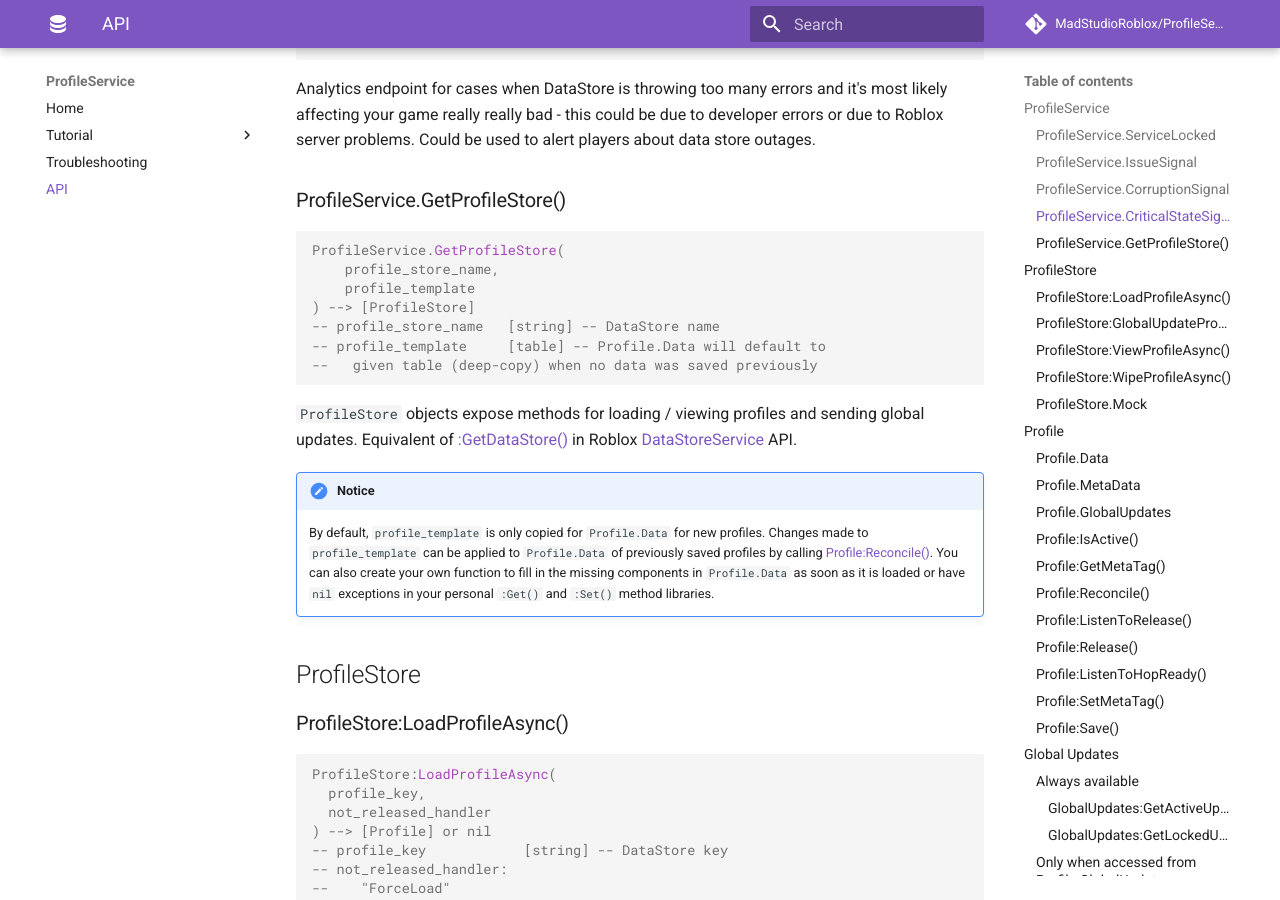
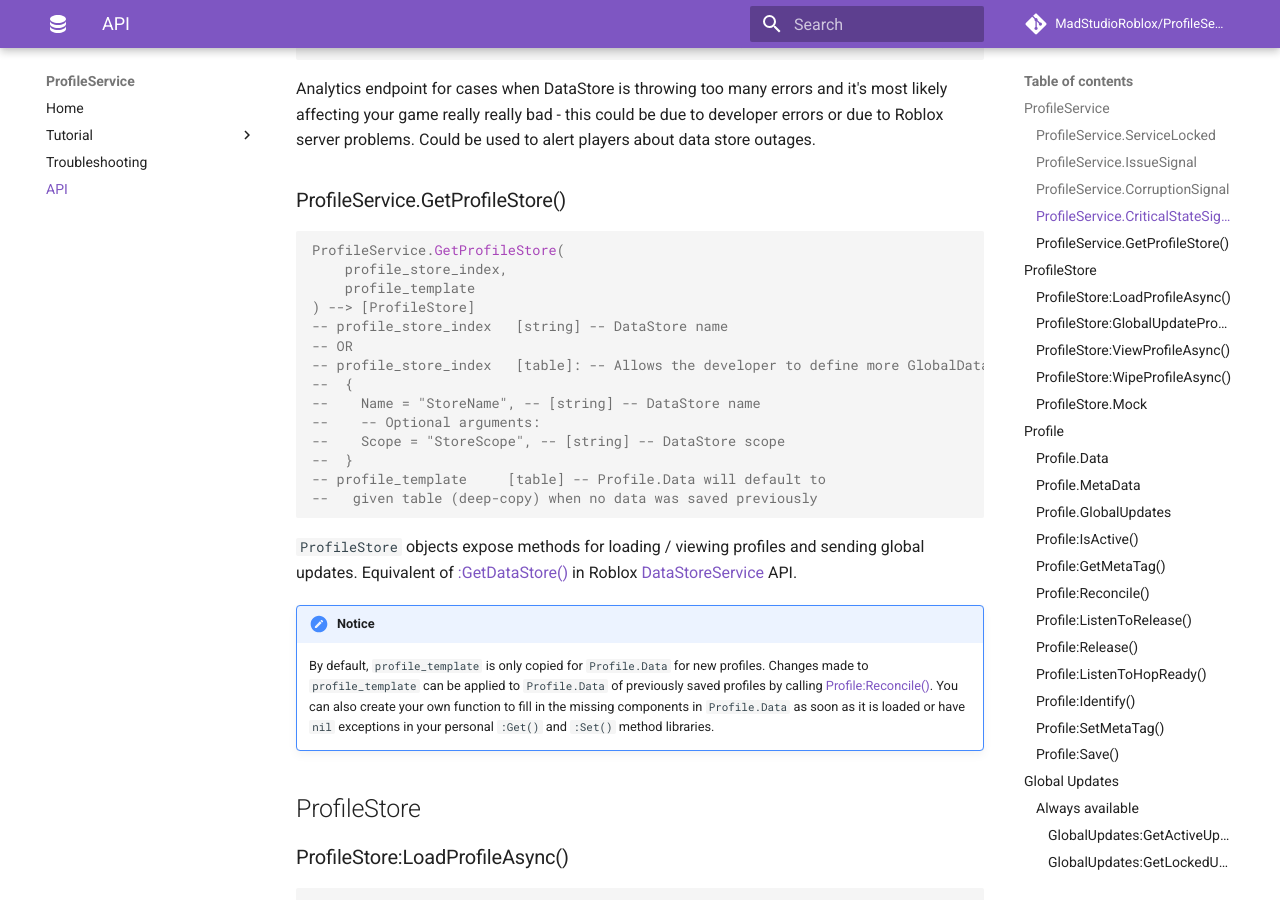
Before and after one commit to MadStudioRoblox/ProfileService, an MkDocs documentation site: the page built from docs/api.md, in a window 1280 px wide and 900 px high, scrolled down 1267 px. Built offline with MkDocs 1.6.1 and Material for MkDocs 9.7.7, drawn with Linux system fonts in a browser that asks for light colours; comment, search, counter and statistics services are not loaded; some of the changed text lies outside the part shown.

Commit message:
New .GetProfileStore() argument; New method Profile:Identify()

````diff
--- a/docs/api.md
+++ b/docs/api.md
@@ -46,10 +46,17 @@
 ### ProfileService.GetProfileStore()
 ``` lua
 ProfileService.GetProfileStore(
-    profile_store_name,
+    profile_store_index,
     profile_template
 ) --> [ProfileStore]
--- profile_store_name   [string] -- DataStore name
+-- profile_store_index   [string] -- DataStore name
+-- OR
+-- profile_store_index   [table]: -- Allows the developer to define more GlobalDataStore variables
+--  {
+--    Name = "StoreName", -- [string] -- DataStore name
+--    -- Optional arguments:
+--    Scope = "StoreScope", -- [string] -- DataStore scope
+--  }
 -- profile_template     [table] -- Profile.Data will default to
 --   given table (deep-copy) when no data was saved previously
 ```
@@ -340,6 +347,15 @@
 
 In short, `Profile:ListenToRelease()` and `Profile:ListenToHopReady()` will both execute the listener function after release, but `Profile:ListenToHopReady()` will
 additionally wait until the session lock is removed from the `Profile`.
+
+### Profile:Identify()
+```lua
+Profile:Identify() --> [string]
+-- Example return: "[Store:"GameData";Scope:"Live";Key:"Player_2312310"]"
+```
+
+Returns a string containing DataStore name, scope and key; Used for debugging;
+
 ### Profile:SetMetaTag()
 ``` lua
 Profile:SetMetaTag(tag_name, value)
````
